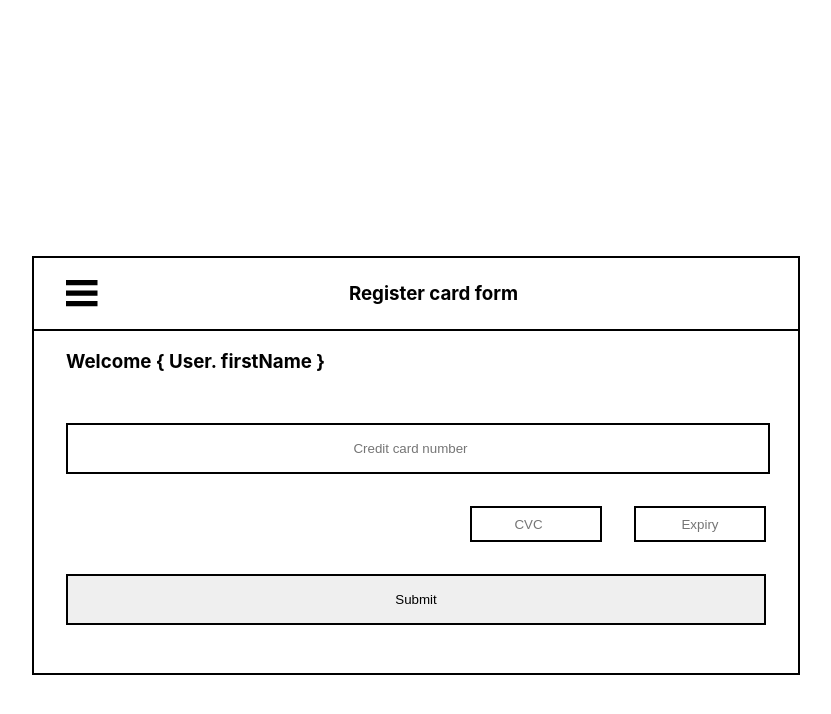
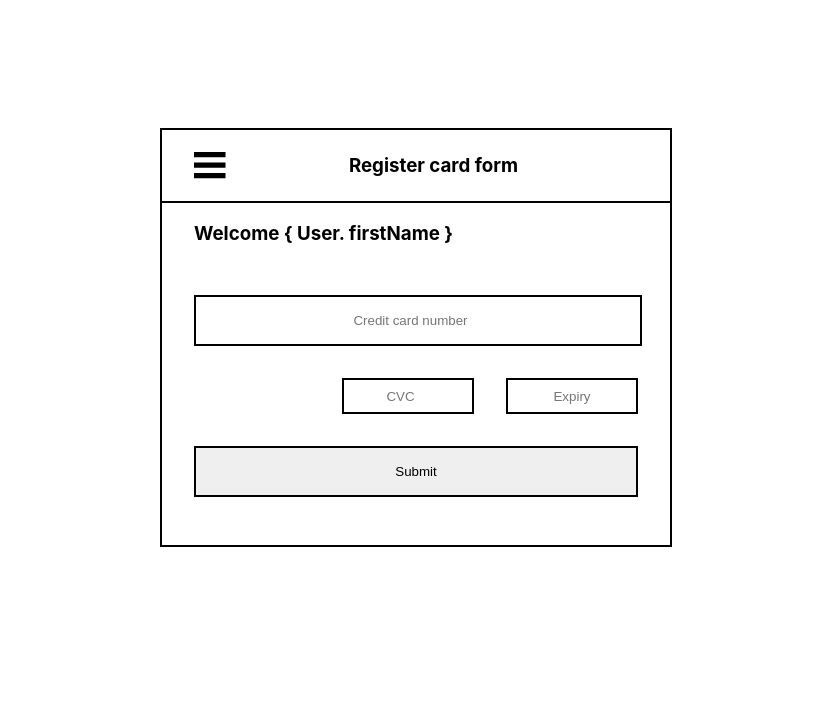
Before and after one commit to Miranda-hj/tower-task, a React (Create React App) app: page / in a window 1280 px wide. Shown: the top 714 px of the page, without its empty margins (224-1055 px from the left). Built offline with nearby package versions, Linux system fonts and the light colour scheme.

Commit message:
change the customize  css

```diff
--- a/src/App.module.scss
+++ b/src/App.module.scss
@@ -1,4 +1,4 @@
 .basic {
   border: 2px solid;
-  margin: 20%;
+  margin: 10% 30%;
 }
```
